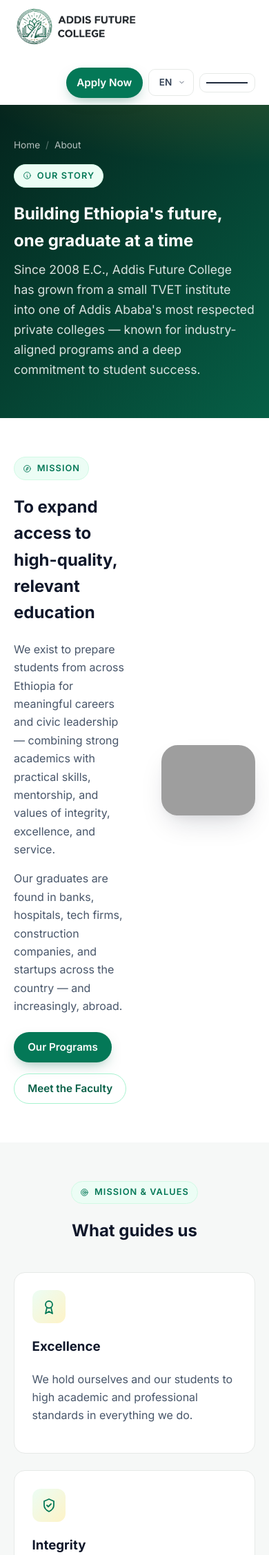
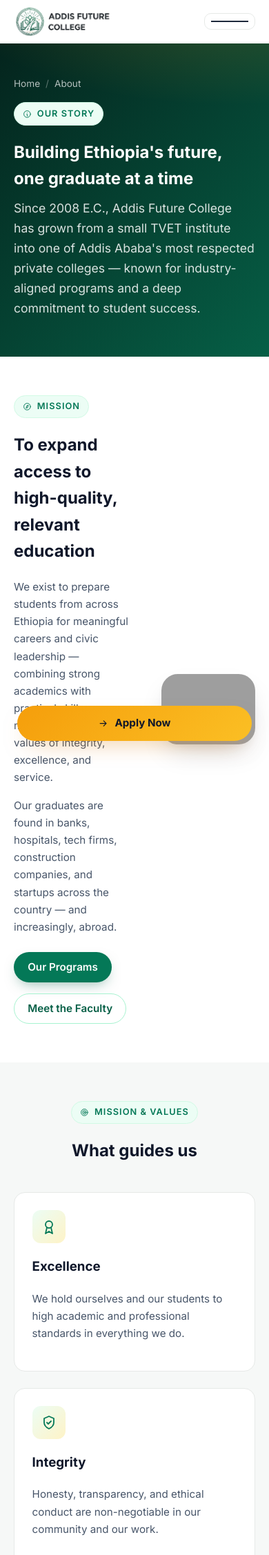
Before and after one commit to kallSTONE/addis-college, a PHP site: page /about in a window 390 px wide. Shown: the top 2254 px of the page at 69% size. Run offline with PHP 8.4, Linux system fonts and the light colour scheme; grey boxes are pictures that could not be loaded.

Commit message:
fix : UI responsiveness improved

```diff
--- a/assets/css/styles.css
+++ b/assets/css/styles.css
@@ -254,6 +254,29 @@
 
 .header-cta { display: flex; align-items: center; gap: .65rem; }
 
+/* Floating apply button */
+.floating-apply {
+  position: fixed;
+  left: 50%;
+  bottom: max(1rem, env(safe-area-inset-bottom));
+  transform: translateX(-50%);
+  z-index: 900;
+  display: inline-flex;
+  align-items: center;
+  gap: .55rem;
+  padding: .9rem 1.2rem;
+  border-radius: var(--r-pill);
+  background: linear-gradient(135deg, var(--gold-500), var(--gold-400));
+  color: var(--ink-900);
+  font-weight: 800;
+  box-shadow: 0 14px 34px -16px rgba(217,119,6,.55);
+  transition: transform var(--t-fast), box-shadow var(--t-fast), opacity var(--t-fast);
+}
+.floating-apply:hover { transform: translateX(-50%) translateY(-2px); box-shadow: 0 18px 40px -16px rgba(217,119,6,.68); }
+.floating-apply svg { width: 1em; height: 1em; }
+
+.nav-open .floating-apply { opacity: 0; pointer-events: none; }
+
 /* Language Switcher */
 .lang-switcher { position: relative; }
 .lang-toggle {
@@ -330,6 +353,16 @@
 /* Mobile nav is hidden by default; shown only in the mobile media query */
 .mobile-nav { display: none; }
 
+/* Home page news/events preview */
+.news-events-layout { display: grid; grid-template-columns: 1.4fr 1fr; gap: 2.5rem; align-items: start; }
+.news-preview-grid { display: grid; grid-template-columns: repeat(2, minmax(0, 1fr)); gap: 1rem; }
+.news-card.compact { position: relative; overflow: hidden; min-height: 220px; aspect-ratio: 4 / 3; padding: 0; }
+.news-card.compact .thumb { position: absolute; inset: 0; width: 100%; height: 100%; object-fit: cover; transition: transform var(--t-slow) var(--ease); }
+.news-card.compact:hover .thumb { transform: scale(1.05); }
+.news-card.compact .overlay { position: absolute; inset: auto 0 0 0; padding: 1rem; background: linear-gradient(180deg, transparent 0%, rgba(2,28,18,.25) 20%, rgba(2,28,18,.88) 100%); color: #fff; }
+.news-card.compact h3 { margin: 0; color: #fff; font-size: 1rem; line-height: 1.35; }
+.news-card.compact .overlay span { display: inline-block; max-width: 100%; }
+
 /* Header and nav responsiveness tweaks */
 @media (max-width: 1024px) {
   .header-inner { flex-wrap: wrap; height: auto; padding-top: .6rem; padding-bottom: .6rem; }
@@ -344,17 +377,37 @@
   .hero-inner { padding: clamp(2.5rem,6vw,4rem) 0; }
   .program-card .icon { width: 44px; height: 44px; border-radius: 12px; }
   .program-card .icon svg { width: 20px; height: 20px; }
+  .news-events-layout { grid-template-columns: 1fr; gap: 2rem; }
+  .news-preview-grid { grid-template-columns: repeat(2, minmax(0, 1fr)); }
 }
 
 @media (max-width: 600px) {
   .grid-3 { grid-template-columns: 1fr; }
   .hero-inner { padding: clamp(1.8rem,6vw,2.6rem) 0; }
-  .brand { margin-bottom: .5rem; }
-  .header-cta { width: 100%; display: flex; justify-content: flex-end; gap: .5rem; }
-  .header-cta .btn { padding: .6rem .9rem; }
+  .header-inner { flex-wrap: nowrap; padding-top: .45rem; padding-bottom: .45rem; gap: .75rem; }
+  .brand { margin-bottom: 0; }
+  .brand-logo { max-height: 44px; max-width: 160px; }
+  .header-cta { width: auto; display: flex; align-items: center; justify-content: flex-end; gap: .35rem; margin-left: auto; }
+  .header-cta .btn-ghost, .lang-switcher { display: none; }
+  .nav-toggle { padding: .45rem .55rem; }
+  .nav-toggle span { width: 18px; margin: 3px 0; }
   .program-card .icon { width: 40px; height: 40px; }
   .program-card .icon svg { width: 18px; height: 18px; }
   .main-nav a { padding: .5rem .6rem; font-size: .92rem; }
+  .news-preview-grid { grid-template-columns: 1fr; }
+  .news-card.compact { min-height: 190px; aspect-ratio: 16 / 10; }
+  .news-card.compact h3 { font-size: .95rem; }
+  .event-item { grid-template-columns: 1fr; }
+  .event-date { width: 72px; }
+  .section-head p, .hero p, p { font-size: .95rem; }
+  .footer-grid { grid-template-columns: repeat(2, minmax(0, 1fr)); gap: 1.25rem; }
+  .footer-brand { grid-column: 1 / -1; }
+  .footer h4 { font-size: .82rem; margin-bottom: .75rem; }
+  .footer-links { gap: .4rem; }
+  .footer-links a { font-size: .82rem; }
+  .footer-contact li { font-size: .82rem; }
+  .footer-bottom { font-size: .78rem; }
+  .floating-apply { width: calc(100% - 1.5rem); max-width: 340px; justify-content: center; padding: .85rem 1rem; font-size: .95rem; }
 }
 /* Hero */
 .hero { position: relative; overflow: hidden; }
@@ -601,10 +654,12 @@
   .grid-4 { grid-template-columns: repeat(2, 1fr); }
 }
 @media (max-width: 860px) {
-  .main-nav, .header-cta .btn-ghost { display: none; }
+  .main-nav, .header-cta .btn-ghost, .lang-switcher { display: none; }
   .nav-toggle { display: inline-flex; align-items: center; justify-content: center; }
-  .mobile-nav { position: fixed; top: var(--header-h); left: 0; right: 0; bottom: 0; background: #fff; padding: 1rem; transform: translateX(100%); transition: transform var(--t-base) var(--ease); overflow-y: auto; z-index: 49; border-top: 1px solid var(--border); }
-  .mobile-nav.open { transform: none; }
+  .header-inner { flex-wrap: nowrap; height: auto; padding-top: .55rem; padding-bottom: .55rem; }
+  .header-cta { width: auto; margin-left: auto; }
+  .mobile-nav { display: block; position: fixed; top: var(--header-h); left: 0; right: 0; bottom: 0; background: #fff; padding: 1rem; transform: translateX(100%); transition: transform var(--t-base) var(--ease); overflow-y: auto; z-index: 1000; border-top: 1px solid var(--border); }
+  .mobile-nav.open { transform: translateX(0); }
   .mobile-nav a { display: block; padding: .85rem .5rem; border-bottom: 1px solid var(--border); font-weight: 500; color: var(--ink-800); }
   .mobile-nav a.active { color: var(--brand-800); }
   .mobile-nav .btn { width: 100%; margin-top: 1rem; }
@@ -621,7 +676,8 @@
 @media (max-width: 600px) {
   .grid-2, .grid-3, .grid-4 { grid-template-columns: 1fr; }
   .gallery-grid { grid-template-columns: repeat(2, 1fr); }
-  .footer-grid { grid-template-columns: 1fr; }
+  .footer-grid { grid-template-columns: repeat(2, minmax(0, 1fr)); }
+  .footer-brand { grid-column: 1 / -1; }
   .footer-bottom { flex-direction: column; text-align: center; }
   .hero-stats { gap: 1.25rem; }
   .hero-stat .num { font-size: 1.4rem; }
--- a/assets/js/app.js
+++ b/assets/js/app.js
@@ -20,6 +20,17 @@
       mobileNav.classList.toggle('open');
       var open = mobileNav.classList.contains('open');
       toggle.setAttribute('aria-expanded', open ? 'true' : 'false');
+      document.body.classList.toggle('nav-open', open);
+      document.body.style.overflow = open ? 'hidden' : '';
+    });
+
+    mobileNav.querySelectorAll('a').forEach(function (link) {
+      link.addEventListener('click', function () {
+        mobileNav.classList.remove('open');
+        toggle.setAttribute('aria-expanded', 'false');
+        document.body.classList.remove('nav-open');
+        document.body.style.overflow = '';
+      });
     });
   }
 
--- a/includes/footer.php
+++ b/includes/footer.php
@@ -55,6 +55,7 @@
     </div>
   </div>
 </footer>
+<a href="<?= url('apply') ?>" class="floating-apply"><?= icon('arrow-right') ?> <span><?= e(t('nav_apply')) ?></span></a>
 <div class="lightbox" aria-hidden="true">
   <button class="close" aria-label="Close">&times;</button>
   <img src="" alt="">
--- a/includes/header.php
+++ b/includes/header.php
@@ -81,7 +81,6 @@
     </nav>
     <div class="header-cta">
       <a href="<?= url('contact') ?>" class="btn btn-ghost"><?= e(t('nav_visit')) ?></a>
-      <a href="<?= url('apply') ?>" class="btn btn-primary"><?= e(t('nav_apply')) ?></a>
       <div class="lang-switcher" id="langSwitcher">
         <button class="lang-toggle" aria-label="<?= e(t('select_language')) ?>" aria-haspopup="true" aria-expanded="false" title="<?= e(t('select_language')) ?>">
           <span class="lang-code"><?= strtoupper($current_lang) ?></span>
@@ -96,7 +95,7 @@
           </a>
         </div>
       </div>
-      <button class="nav-toggle" aria-label="Open menu" aria-expanded="false">
+      <button class="nav-toggle" aria-label="Open menu" aria-controls="mobileNav" aria-expanded="false">
         <span></span><span></span><span></span>
       </button>
     </div>
```
Also changed, not shown: pages/home.php (+4 -8 lines), config/lang.php (line endings or trailing spaces).
